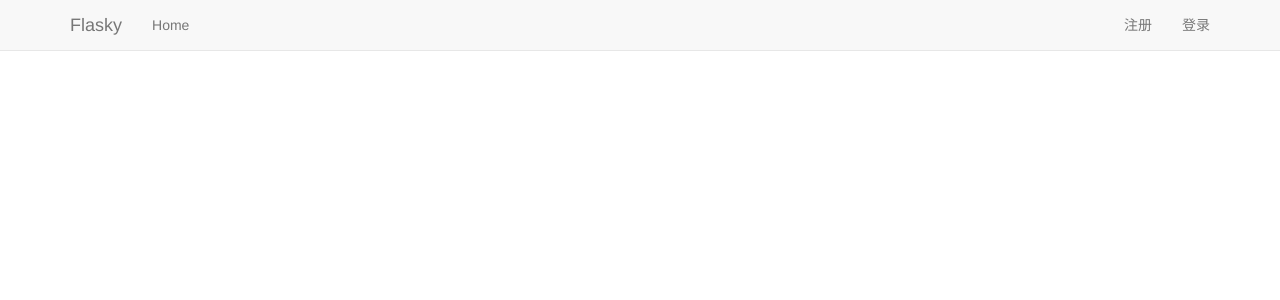
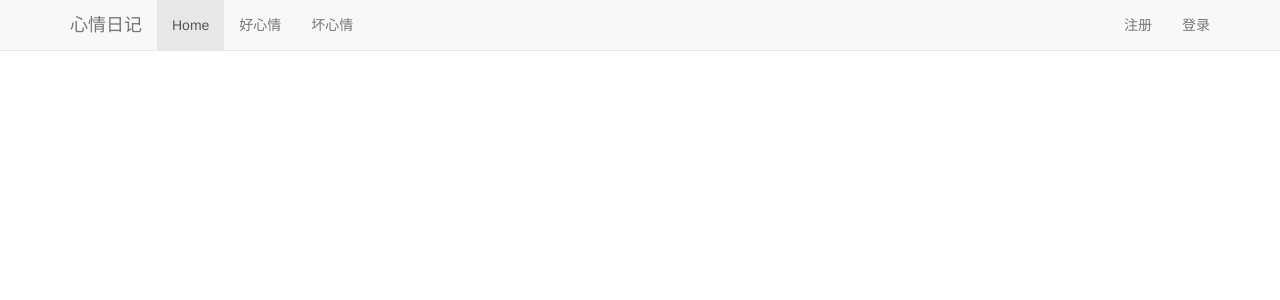
Before and after one commit to Miss-3278/emotion-notebook, a Python web app: template app/templates/base.html in a window 1280 px wide. Shown: the top 300 px of the page. Run offline with Jinja, Linux system fonts and the light colour scheme; the template is opened without the code that fills it, so the values that code supplies are empty; some libraries are stand-ins or nearby versions.

Commit message:
add css js

```diff
--- a/app/templates/base.html
+++ b/app/templates/base.html
@@ -6,23 +6,55 @@
 {{ super() }}
 <link rel="shortcut icon" href="{{ url_for('static', filename='favicon.ico') }}" type="image/x-icon">
 <link rel="icon" href="{{ url_for('static', filename='favicon.ico') }}" type="image/x-icon">
+<meta charset="utf-8">
+    <meta http-equiv="X-UA-Compatible" content="IE=edge">
+    <meta name="viewport" content="width=device-width, initial-scale=1">
+    <!-- The above 3 meta tags *must* come first in the head; any other head content must come *after* these tags -->
+    <meta name="description" content="">
+    <meta name="author" content="">
+
+<title>Hello,friends!</title>
+<link href="/static/css/bootstrap.min.css" rel="stylesheet" type="text/css"/>
+<!--<link href="/static/css/awesome/font-awesome.css" rel="stylesheet" type="text/css"/>-->
+<link href="/static/css/fuelux/fuelux.min.css" rel="stylesheet" type="text/css"/>
+<link href="/static/css/index.css" rel="stylesheet" type="text/css"/>
+<!-- Bootstrap core CSS -->
+
+
+<!-- IE10 viewport hack for Surface/desktop Windows 8 bug -->
+<link href="/static/css/ie10-viewport-bug-workaround.css" rel="stylesheet">
+
+<!-- Custom styles for this template -->
+<link href="navbar-fixed-top.css" rel="stylesheet">
+
+<!-- Just for debugging purposes. Don't actually copy these 2 lines! -->
+<!--[if lt IE 9]><script src="../../assets/js/ie8-responsive-file-warning.js"></script><![endif]-->
+<script src="/static/js/ie-emulation-modes-warning.js"></script>
+
+<!-- HTML5 shim and Respond.js for IE8 support of HTML5 elements and media queries -->
+<!--[if lt IE 9]>
+<script src="https://oss.maxcdn.com/html5shiv/3.7.3/html5shiv.min.js"></script>
+<script src="https://oss.maxcdn.com/respond/1.4.2/respond.min.js"></script>
+<![endif]-->
 {% endblock %}
 
 {% block navbar %}
 <div class="navbar navbar-default navbar-fixed-top" role="navigation">
     <div class="container">
         <div class="navbar-header">
-            <button type="button" class="navbar-toggle" data-toggle="collapse" data-target=".navbar-collapse" aria-expanded="false" aria-controls="navbar">
+            <button type="button" class="navbar-toggle" data-toggle="collapse" data-target="#navbar" aria-expanded="false" aria-controls="navbar">
                 <span class="sr-only">Toggle navigation</span>
                 <span class="icon-bar"></span>
                 <span class="icon-bar"></span>
                 <span class="icon-bar"></span>
             </button>
-            <a class="navbar-brand" href="/eNote">Flasky</a>
+            <a class="navbar-brand" href="/eNote">心情日记</a>
         </div>
         <div class="navbar-collapse collapse">
             <ul class="nav navbar-nav">
-                <li><a href="/eNote">Home</a></li>
+                <li class="active"><a href="/eNote">Home</a></li>
+                <li><a href="happy">好心情</a></li>
+                <li><a href="/">坏心情</a></li>
             </ul>
 
               <ul class="nav navbar-nav navbar-right">
@@ -60,4 +92,15 @@
 {% block scripts %}
 {{ super() }}
 {{ moment.include_moment() }}
+
+<!-- Bootstrap core JavaScript
+   ================================================== -->
+   <!-- Placed at the end of the document so the pages load faster -->
+
+   <script>window.jQuery || document.write('<script src="../../assets/js/vendor/jquery.min.js"><\/script>')</script>
+   <script src="https://cdn.bootcss.com/bootstrap/3.3.7/js/bootstrap.min.js"></script>
+   <!-- IE10 viewport hack for Surface/desktop Windows 8 bug -->
+   <script src="/static/js/ie10-viewport-bug-workaround.js"></script>
+</html>
+
 {% endblock %}
```
